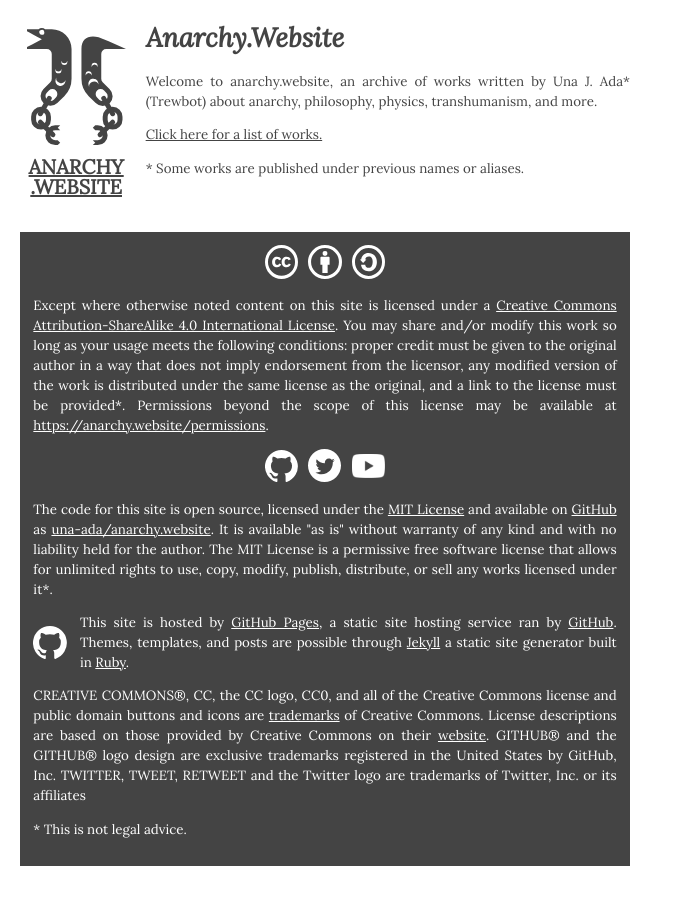
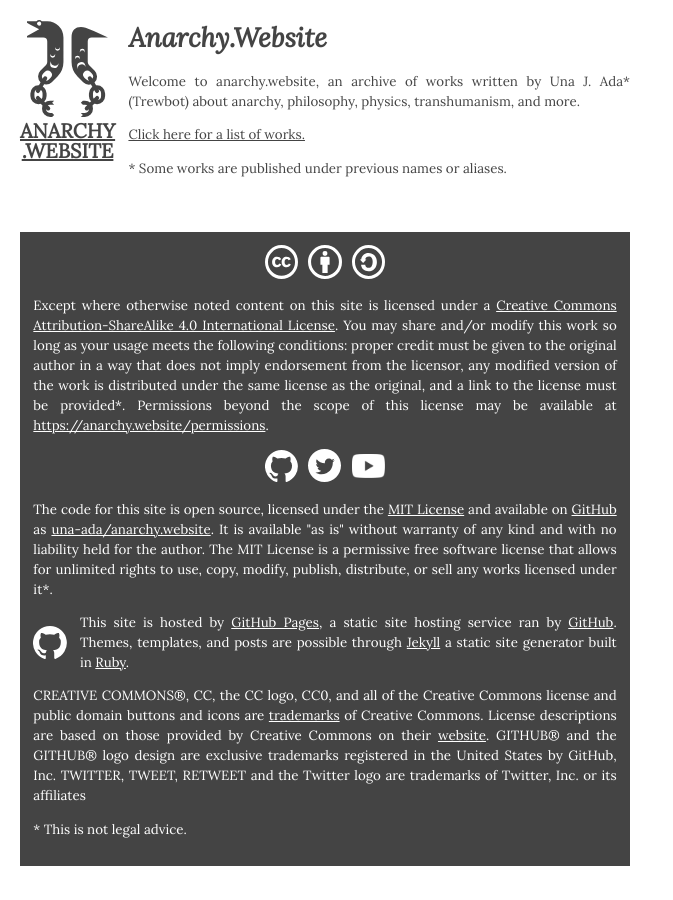
Before and after one commit to una-ada/anarchy.website, a Jekyll site: the page built from README.md, in a window 1280 px wide. Shown: the whole page, without its empty margins (0-673 px from the left). Built offline with Jekyll 4.4.1, drawn with Linux system fonts in a browser that asks for light colours; some web fonts are replaced; our own code applies the rules of GitHub Pages for plain Markdown files.

Commit message:
apparently there was already styling that would make this easier

```diff
--- a/_includes/header.html
+++ b/_includes/header.html
@@ -1,6 +1,6 @@
 <header>
     <a href="{{ site.url }}">
-        <img src="/assets/img/aw.svg" style="height:10rem;"/>
+        <img src="/assets/img/aw.svg"/>
         <p>Anarchy<br>.Website</p>
     </a>
 </header>
```
